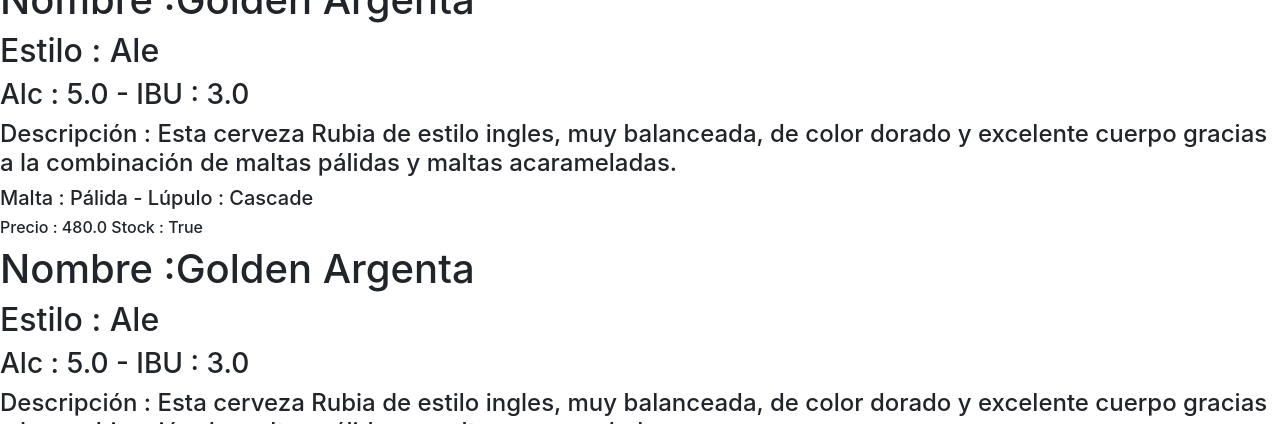
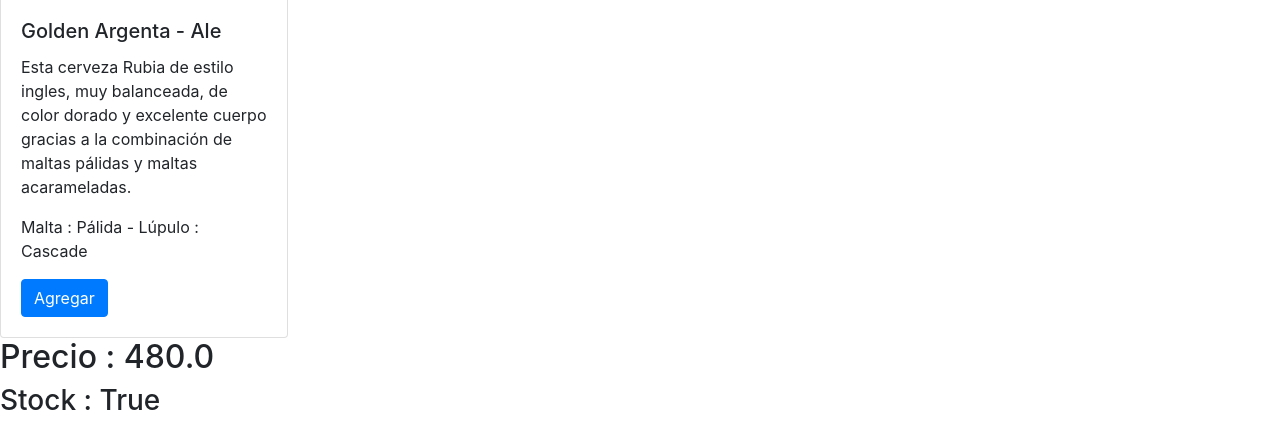
Before and after one commit to CRodriguezxr/MVT_Birrap_Proyecto, a Django app: page /products/products_list/ in a window 1280 px wide. Shown: the part 915-1339 px from the top of the page. Run offline with Django 4.2, Linux system fonts and the light colour scheme; data comes from the database, SQL or seed files in the repository.

Commit message:
cards en html products_list

```diff
--- a/templates/products/products_list.html
+++ b/templates/products/products_list.html
@@ -46,14 +46,18 @@
 
     {% for product in products %}
 
-    <h1>Nombre :{{product.name}}</h1>
-    <h2>Estilo : {{product.style}}</h2>
-    <h3>Alc : {{product.alcohol_volume}} - IBU : {{product.IBU}}</h3>
-    <h4>Descripción : {{product.description}}</h4>
-    <!-- Atención, no se muestra la descripcion en front-- corregir -->
-    <h5>Malta : {{product.malt}} - Lúpulo : {{product.hop}}</h5>
-    <h6>Precio : {{product.price}}
-    <h7>Stock : {{product.is_active}}</h7>
+    <div class="card" style="width: 18rem;">
+        <img src="..." class="card-img-top" alt="...">
+        <div class="card-body">
+            <h5 class="card-title">{{product.name}} - {{product.style}}</h5>
+            <p class="card-text">{{product.description}}</p>
+            <p class="card-text">Malta : {{product.malt}} - Lúpulo : {{product.hop}}</p>
+            <a href="#" class="btn btn-primary">Agregar</a>
+        </div>
+    </div>
+
+    <h2>Precio : {{product.price}}</h2>
+    <h3>Stock : {{product.is_active}}</h3>
 
 {% endfor %}
 
@@ -63,17 +67,3 @@
 <script src="https://cdn.jsdelivr.net/npm/bootstrap@4.6.2/dist/js/bootstrap.bundle.min.js" integrity="sha384-Fy6S3B9q64WdZWQUiU+q4/2Lc9npb8tCaSX9FK7E8HnRr0Jz8D6OP9dO5Vg3Q9ct" crossorigin="anonymous"></script>
 
 </html>
-
-
-{% for product in products %}
-
-    <h1>Nombre :{{product.name}}</h1>
-    <h2>Estilo : {{product.style}}</h2>
-    <h3>Alc : {{product.alcohol_volume}} - IBU : {{product.IBU}}</h3>
-    <h4>Descripción : {{product.description}}</h4>
-    <!-- Atención, no se muestra la descripcion en front-- corregir -->
-    <h5>Malta : {{product.malt}} - Lúpulo : {{product.hop}}</h5>
-    <h6>Precio : {{product.price}}
-    <h7>Stock : {{product.is_active}}</h7>
-
-{% endfor %}
```
